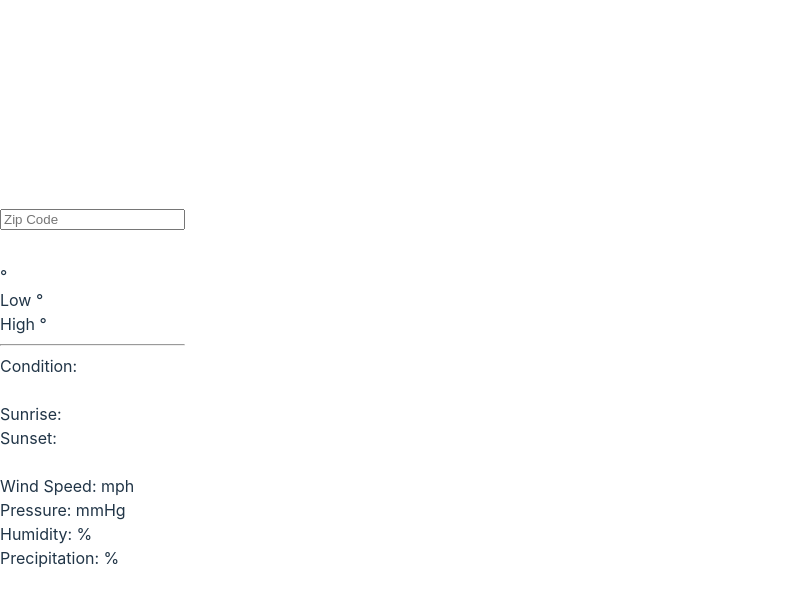
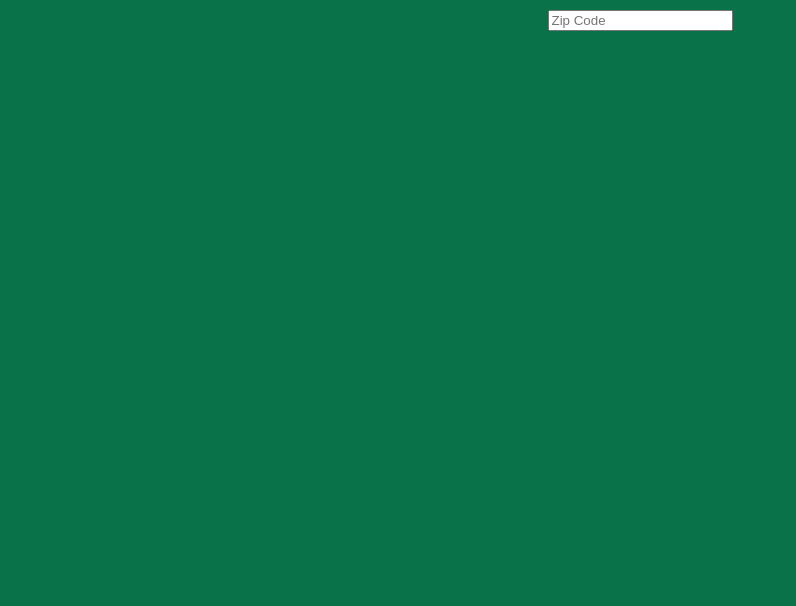
Before and after one commit to brunscii/react-weather, a React (Vite) app: page / in a window 1280 px wide. Shown: the top 606 px of the page, without its empty margins (0-796 px from the left). Built offline with nearby package versions, Linux system fonts and the light colour scheme.

Commit message:
added some of the states

```diff
--- a/src/App.tsx
+++ b/src/App.tsx
@@ -1,3 +1,4 @@
+import { stringify } from 'querystring'
 import { useState, useEffect } from 'react'
 
 function App() {
@@ -27,10 +28,18 @@ function App() {
       let lat = geo.lat
       let lon = geo.lon
 
-      const res = await fetch('https://api.openweathermap.org/data/2.5/weather?lat='+ lat + '&lon=' + lon + '&appid=' +  import.meta.env.VITE_WEATHER_API_KEY + '&units=imperial')
-      const rec = await res.json();
+      const weatherRes = await fetch('https://api.openweathermap.org/data/2.5/weather?lat='+ lat + '&lon=' + lon + '&appid=' +  import.meta.env.VITE_WEATHER_API_KEY + '&units=imperial')
+      const weatherRec = await weatherRes.json();
 
-      console.log(rec)
+      console.log(weatherRec)
+
+      setCurrentTemp(weatherRec.main.temp)
+      setHighTemp(weatherRec.main.temp_max)
+      setLowTemp(weatherRec.main.temp_min)
+
+      setCondition(weatherRec.weather[0].description)
+
+
 
       const locationRes = await fetch('http://api.openweathermap.org/geo/1.0/reverse?lat=' + lat + '&lon=' + lon +'&limit=5&appid=' + import.meta.env.VITE_WEATHER_API_KEY )
       const locationRec = await locationRes.json();
@@ -56,6 +65,7 @@ function App() {
                   if( e.key == 'Enter' ){
                     if( target.value.match( /^\d{5}$/ ) ){
                       getWeatherData(target.value)
+                      document.querySelector('.weather-box')?.classList.toggle('inactive')
                     }
                   }
                 }
@@ -75,21 +85,23 @@ function App() {
         <h1 id="location">{location}</h1>
       </div>
 
-      <div className="weatherBox inactive">
-
-        <div className="temp"> <span id="temperature-value">{currentTemp}°</span></div>
+      <div className="weather-box inactive">
 
         <div className="temperature-box">
-              <div className="low-high"> <span className="small-temp">Low <span id="low">{lowTemp}°</span> </span>
-                  <br/>
-                  <div className="horizontal-divider"> </div>
-                  <span className="small-temp">High <span id="high">{highTemp}°</span> </span>
-              </div>
+          <div className="temp"> <span id="temperature-value">{currentTemp}°</span>
+
+
+            <div className="low-high">
+              <span className='left'>Low:</span> <span id="low-value">{lowTemp}°</span>
+              <span className='left'>High:</span> <span id="high-value">{highTemp}°</span>
+            </div>
+          </div>
         </div>
 
-        <hr className="vertical-divider"/>
 
-        <div className="other-info">
+        <hr className="vertical-divider inactive"/>
+
+        <div className="other-info inactive">
           <div className="condition"> Condition: <span id="condition-value">{condition}</span></div>
           <br />
 
--- a/src/css/main.css
+++ b/src/css/main.css
@@ -1,71 +1,50 @@
-:root {
-  font-family: Inter, Avenir, Helvetica, Arial, sans-serif;
-  font-size: 16px;
-  line-height: 24px;
-  font-weight: 400;
-  color-scheme: light dark;
-  color: rgba(255, 255, 255, 0.87);
-  background-color: #242424;
-  font-synthesis: none;
-  text-rendering: optimizeLegibility;
-  -webkit-font-smoothing: antialiased;
-  -moz-osx-font-smoothing: grayscale;
-  -webkit-text-size-adjust: 100%;
+body, textarea {
+  background-color: #097248;
+  color: #c0c0cb;
+  font-family: system-ui, -apple-system, BlinkMacSystemFont, "Segoe UI", Roboto, Oxygen, Ubuntu, Cantarell, "Open Sans", "Helvetica Neue", sans-serif;
 }
 
-a {
-  font-weight: 500;
-  color: #646cff;
-  text-decoration: inherit;
+#root {
+  display: flex;
+  flex-direction: column;
+  align-items: center;
 }
 
-a:hover {
-  color: #535bf2;
+#condition-value {
+  text-transform: capitalize;
 }
 
-body {
-  margin: 0;
+.temp {
+  text-align: center;
+  width: 100%;
   display: flex;
-  place-items: center;
-  min-width: 320px;
-  min-height: 100vh;
+  flex-direction: column;
+}
+.temp #temperature-value {
+  font-size: 3em;
+}
+.temp .low-high {
+  display: grid;
+  grid: auto-flow dense/1fr 1fr;
+}
+.temp #low-value, .temp #high-value {
+  justify-self: flex-end;
+}
+.temp .left {
+  justify-self: flex-start;
 }
 
-h1 {
-  font-size: 3.2em;
-  line-height: 1.1;
+.inactive {
+  display: none;
 }
 
-button {
-  border-radius: 8px;
-  border: 1px solid transparent;
-  padding: 0.6em 1.2em;
-  font-size: 1em;
-  font-weight: 500;
-  font-family: inherit;
-  background-color: #1a1a1a;
-  cursor: pointer;
-  transition: border-color 0.25s;
-}
-
-button:hover {
-  border-color: #646cff;
-}
-
-button:focus,
-button:focus-visible {
-  outline: 4px auto -webkit-focus-ring-color;
-}
-
-@media (prefers-color-scheme: light) {
-  :root {
-    color: #213547;
-    background-color: #ffffff;
-  }
-  a:hover {
-    color: #747bff;
-  }
-  button {
-    background-color: #f9f9f9;
-  }
+.weather-box {
+  max-width: 20em;
+  max-height: -webkit-max-content;
+  max-height: -moz-max-content;
+  max-height: max-content;
+  border-radius: 15px;
+  background-color: rgba(68, 68, 68, 0.4980392157);
+  border: 1px inset #222;
+  padding: 1em;
 }/*# sourceMappingURL=main.css.map */
--- a/src/scss/main.scss
+++ b/src/scss/main.scss
@@ -1,70 +1,52 @@
-:root {
-  font-family: Inter, Avenir, Helvetica, Arial, sans-serif;
-  font-size: 16px;
-  line-height: 24px;
-  font-weight: 400;
-
-  color-scheme: light dark;
-  color: rgba(255, 255, 255, 0.87);
-  background-color: #242424;
-
-  font-synthesis: none;
-  text-rendering: optimizeLegibility;
-  -webkit-font-smoothing: antialiased;
-  -moz-osx-font-smoothing: grayscale;
-  -webkit-text-size-adjust: 100%;
+body, textarea {
+  background-color: #097248;
+  color: #c0c0cb;
+  font-family:system-ui, -apple-system, BlinkMacSystemFont, 'Segoe UI', Roboto, Oxygen, Ubuntu, Cantarell, 'Open Sans', 'Helvetica Neue', sans-serif;
 }
 
-a {
-  font-weight: 500;
-  color: #646cff;
-  text-decoration: inherit;
-}
-a:hover {
-  color: #535bf2;
+#root {
+  display: flex;
+  flex-direction: column;
+  align-items: center;
 }
 
-body {
-  margin: 0;
-  display: flex;
-  place-items: center;
-  min-width: 320px;
-  min-height: 100vh;
+#condition-value {
+  text-transform: capitalize;
 }
 
-h1 {
-  font-size: 3.2em;
-  line-height: 1.1;
+.temp{
+  text-align: center;
+  width: 100%;
+  display: flex;
+  flex-direction: column;
+
+  #temperature-value {
+    font-size: 3em;
+  }
+
+  .low-high{
+    display: grid;
+    grid: auto-flow dense / 1fr 1fr;
+  }
+
+  #low-value, #high-value {
+    justify-self: flex-end;
+  }
+
+  .left {
+    justify-self: flex-start;
+  }
 }
 
-button {
-  border-radius: 8px;
-  border: 1px solid transparent;
-  padding: 0.6em 1.2em;
-  font-size: 1em;
-  font-weight: 500;
-  font-family: inherit;
-  background-color: #1a1a1a;
-  cursor: pointer;
-  transition: border-color 0.25s;
-}
-button:hover {
-  border-color: #646cff;
-}
-button:focus,
-button:focus-visible {
-  outline: 4px auto -webkit-focus-ring-color;
+.inactive {
+  display: none;
 }
 
-@media (prefers-color-scheme: light) {
-  :root {
-    color: #213547;
-    background-color: #ffffff;
-  }
-  a:hover {
-    color: #747bff;
-  }
-  button {
-    background-color: #f9f9f9;
-  }
+.weather-box {
+  max-width: 20em;
+  max-height: max-content;
+  border-radius: 15px;
+  background-color: #4444447f;
+  border: 1px inset #222;
+  padding: 1em;
 }
```
Also changed, not shown: 1 other file (tests, documents, lock files or other folders).
